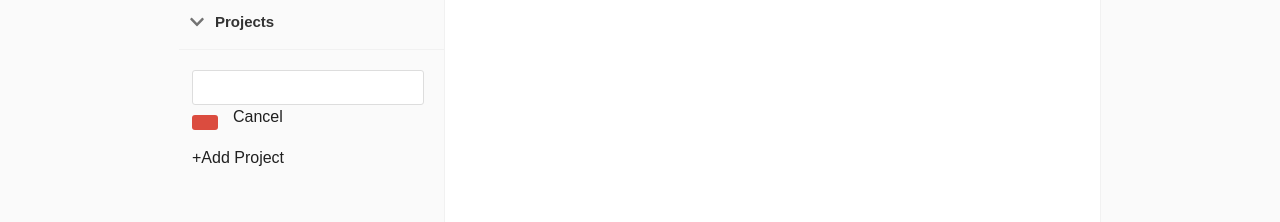
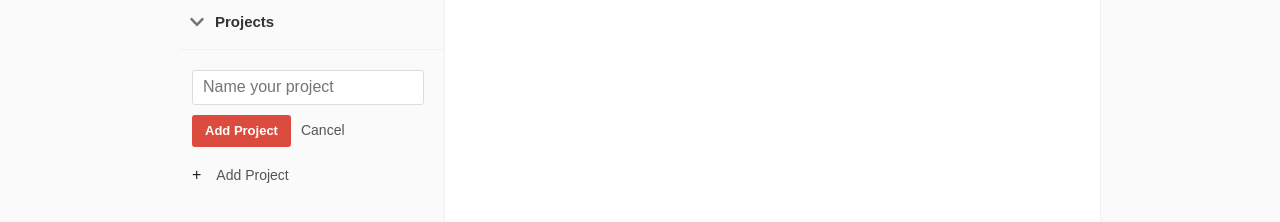
Before and after one commit to mwong01/todoist, a React (Create React App) app: page / in a window 1280 px wide. Both pictures are taken after a click on the button "Add Project". Shown: the part 208-430 px from the top of the page. Built offline with nearby package versions, Linux system fonts and the light colour scheme; no server answers; the database is empty.

Commit message:
fix Add Project styling and bugs

```diff
--- a/src/App.scss
+++ b/src/App.scss
@@ -493,3 +493,21 @@ header {
     @include cancel();
   }
 }
+
+// Add task
+.add-task {
+}
+
+.add-task__plus,
+.add_project__plus {
+  color: #dd4b39;
+  font-size: 18px;
+}
+
+.add-task__text,
+.add-project__text {
+  display: inline-block;
+  color: #545454;
+  font-size: 14px;
+  margin-left: 15px;
+}
--- a/src/components/AddProject.js
+++ b/src/components/AddProject.js
@@ -1,62 +1,76 @@
-import React, { useState } from "react";
-import { firebase } from "../firebase";
-import { generatePushId } from "../helpers";
-import { useProjectsValue } from "../context";
+import React, { useState } from 'react';
+import { firebase } from '../firebase';
+import { generatePushId } from '../helpers';
+import { useProjectsValue } from '../context';
 
 export const AddProject = ({ shouldShow = false }) => {
   const [show, setShow] = useState(shouldShow);
-  const [projectName, setProjectName] = useState("");
+  const [projectName, setProjectName] = useState('');
 
   const projectId = generatePushId();
-  const { setProjects } = useProjectsValue();
+  const { projects, setProjects } = useProjectsValue();
 
   const addProject = () =>
     projectName &&
     firebase
       .firestore()
-        .collection("projects")
+      .collection('projects')
       .add({
         projectId,
         name: projectName,
-          userId: "test"
+        userId: 'jlIFXIwyAL3tzHMtzRbw',
       })
       .then(() => {
-          setProjects([]);
-          setProjectName("");
+        setProjects([...projects]);
+        setProjectName('');
         setShow(false);
       });
+
   return (
     <div className="add-project" data-testid="add-project">
       {show && (
-          <div className="add-project__input">
+        <div className="add-project__input" data-testid="add-project-inner">
           <input
             value={projectName}
             onChange={e => setProjectName(e.target.value)}
             className="add-project__name"
             data-testid="project-name"
             type="text"
-              placenholder="Name your project"
+            placeholder="Name your project"
           />
           <button
             className="add-project__submit"
             type="button"
             onClick={() => addProject()}
             data-testid="add-project-submit"
-            />
+          >
+            Add Project
+          </button>
           <span
+            aria-label="Cancel adding project"
             data-testid="hide-project-overlay"
             className="add-project__cancel"
             onClick={() => setShow(false)}
-            />
+            onKeyDown={() => setShow(false)}
+            role="button"
+            tabIndex={0}
+          >
             Cancel
+          </span>
         </div>
       )}
-        <span className='add-project__plus'>+</span>
+      <span className="add-project__plus">+</span>
       <span
-        data-testid='add-project-action'
-        className='add-project__test'
-        onClick={()=> setShow(!show)}
-        >Add Project</span>
+        aria-label="Add Project"
+        data-testid="add-project-action"
+        className="add-project__text"
+        onClick={() => setShow(!show)}
+        onKeyDown={() => setShow(!show)}
+        role="button"
+        tabIndex={0}
+      >
+        Add Project
+      </span>
     </div>
   );
 };
```
Lines whose indentation alone changed are shown as unchanged.
